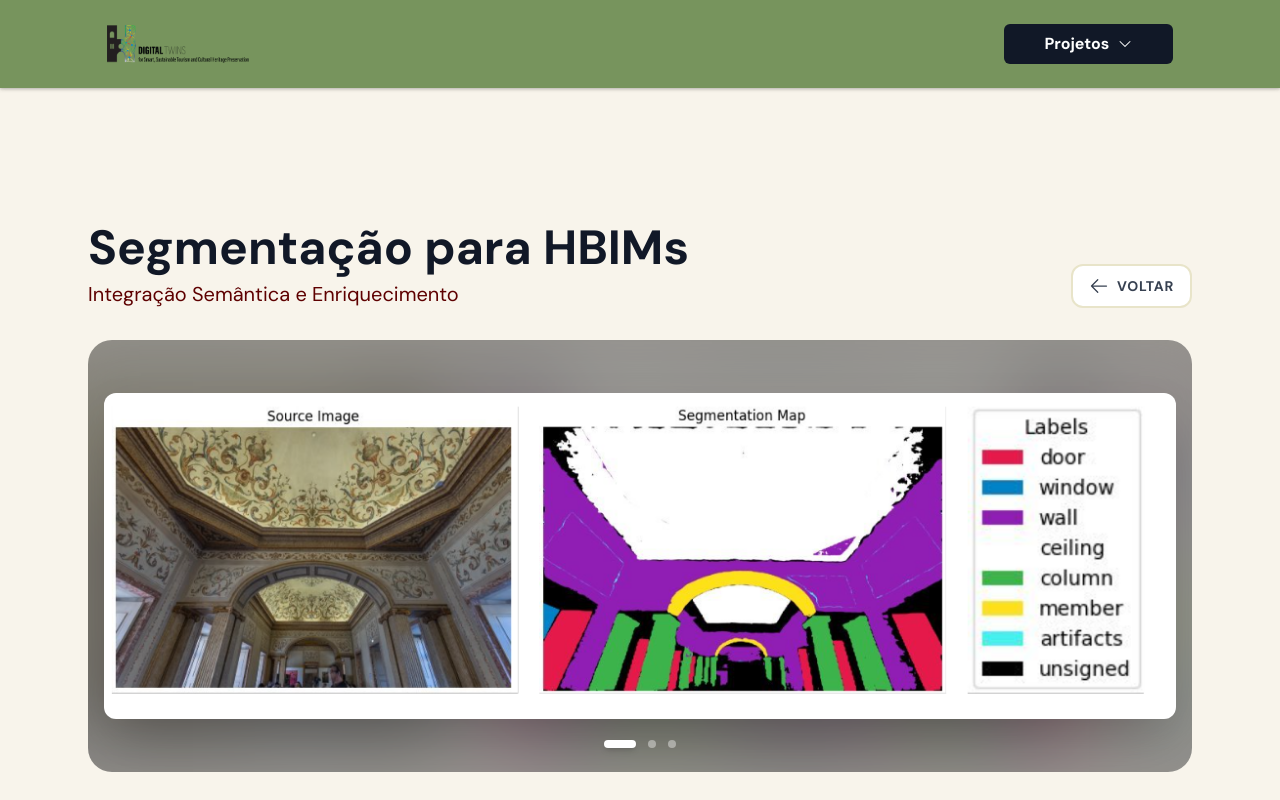
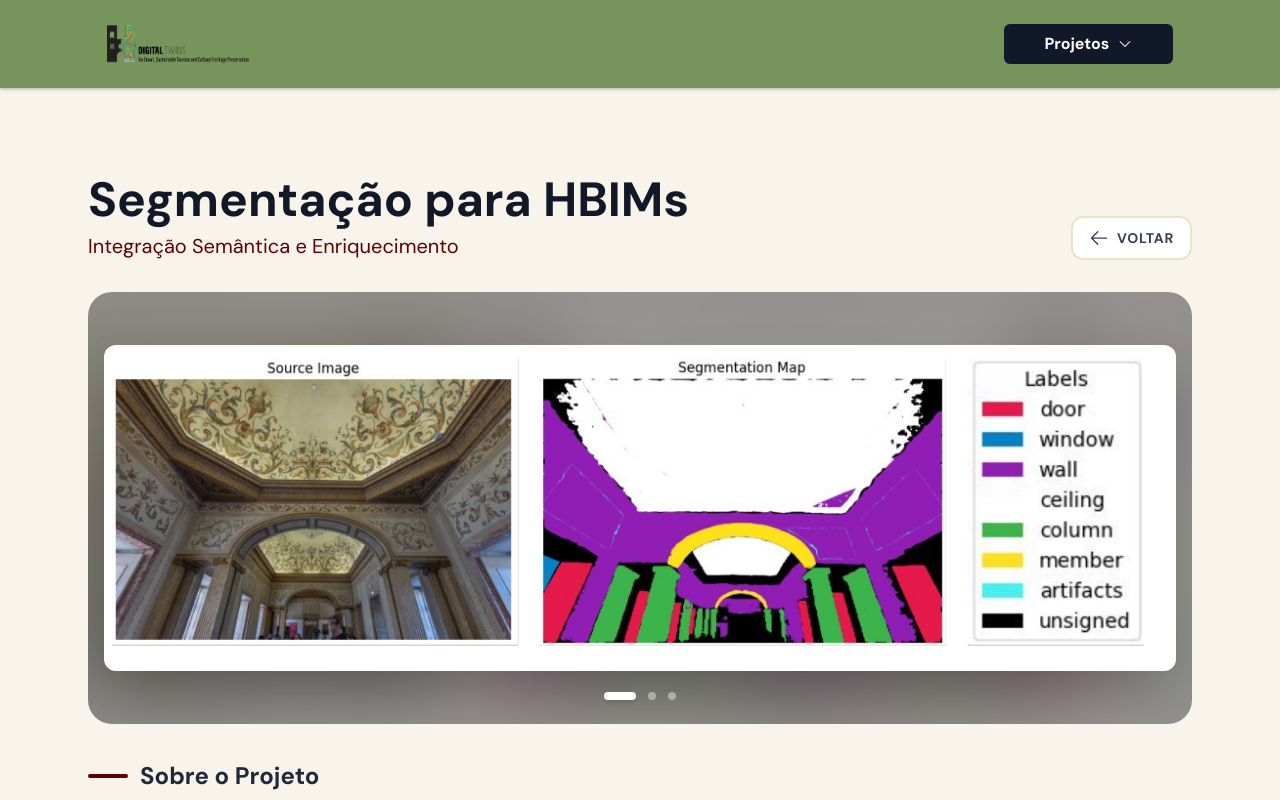
Before and after one commit to GoncaloCerveira/dt_repo_platform, a React (Vite) app in the folder frontend/: page /app-milreu in a window 1280 px wide. Shown: the top 800 px of the page. Built offline with nearby package versions, Linux system fonts and the light colour scheme.

Commit message:
Quick Fixes

```diff
--- a/frontend/src/components/ProjectTemplate.tsx
+++ b/frontend/src/components/ProjectTemplate.tsx
@@ -48,7 +48,6 @@ const ProjectDetail = ({
   const navigate = useNavigate();
   const [currentIndex, setCurrentIndex] = useState(0);
 
-  /* Pause videos when slide changes */
   useEffect(() => {
     const videos = document.querySelectorAll("video");
     videos.forEach((video) => {
@@ -72,7 +71,7 @@ const ProjectDetail = ({
         setSelectedPage={() => {}}
       />
 
-      <main className="pt-24 pb-20 mt-12">
+      <main className="pt-24 pb-20">
         <div className="max-w-6xl mx-auto px-6">
 
           {/* HEADER */}
--- a/frontend/src/screens/home/index.tsx
+++ b/frontend/src/screens/home/index.tsx
@@ -6,9 +6,7 @@ import Logo_MMP from "@/assets/Logo_MMP.png";
 import Logo_PatrimonioCultural from "@/assets/Logo_PatrimonioCultural.png";
 import Logo_RepublicaPortuguesaCultura from "@/assets/Logo_RepublicaPortuguesaCultura.png";
 import BackgroundImage from "@/assets/background.jpg";
-import AnchorLink from "react-anchor-link-smooth-scroll";
 import { motion } from "framer-motion";
-import { useEffect, useState } from "react";
 
 type Props = {
   setSelectedPage: (value: SelectedPage) => void;
```
